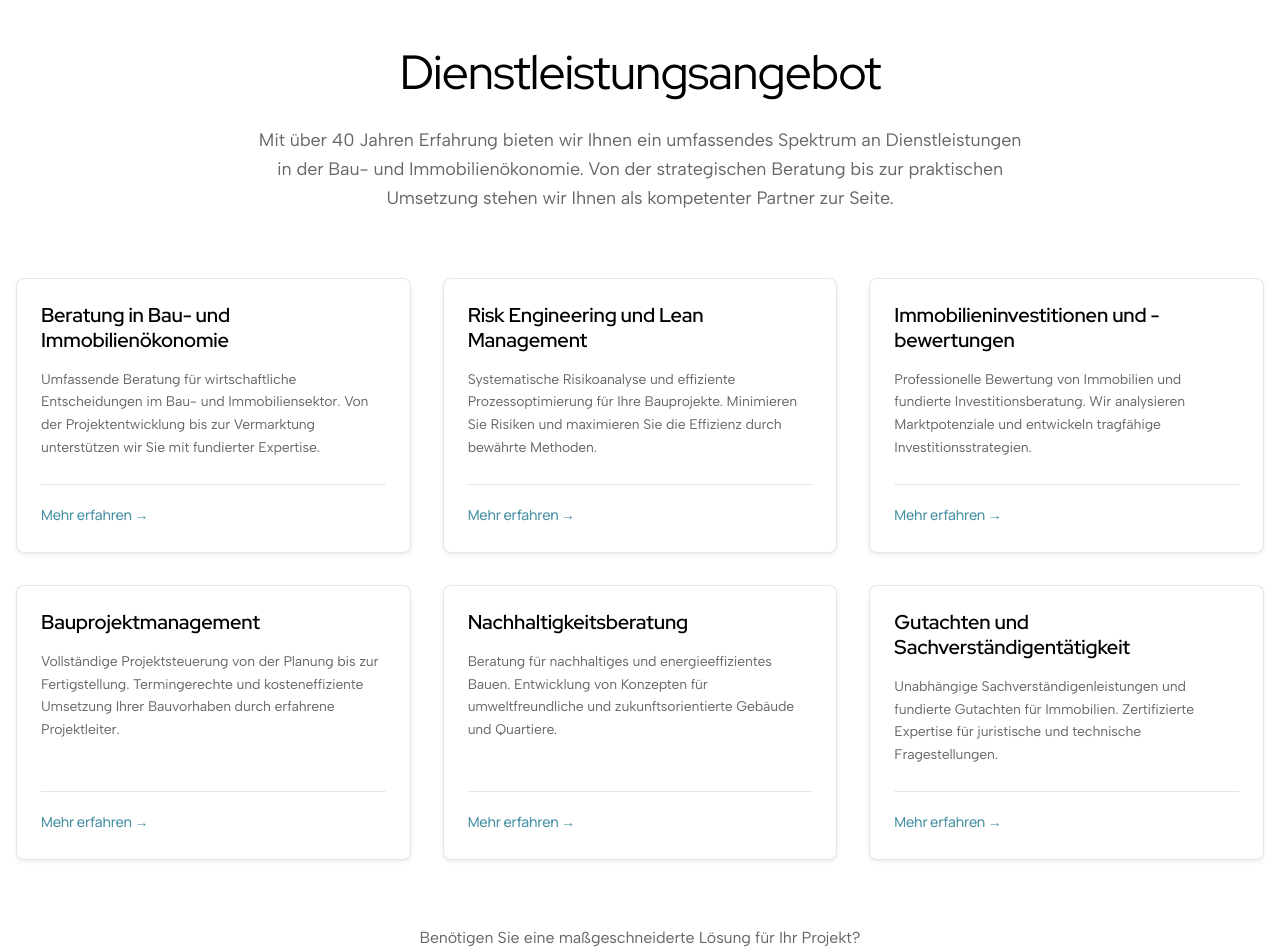
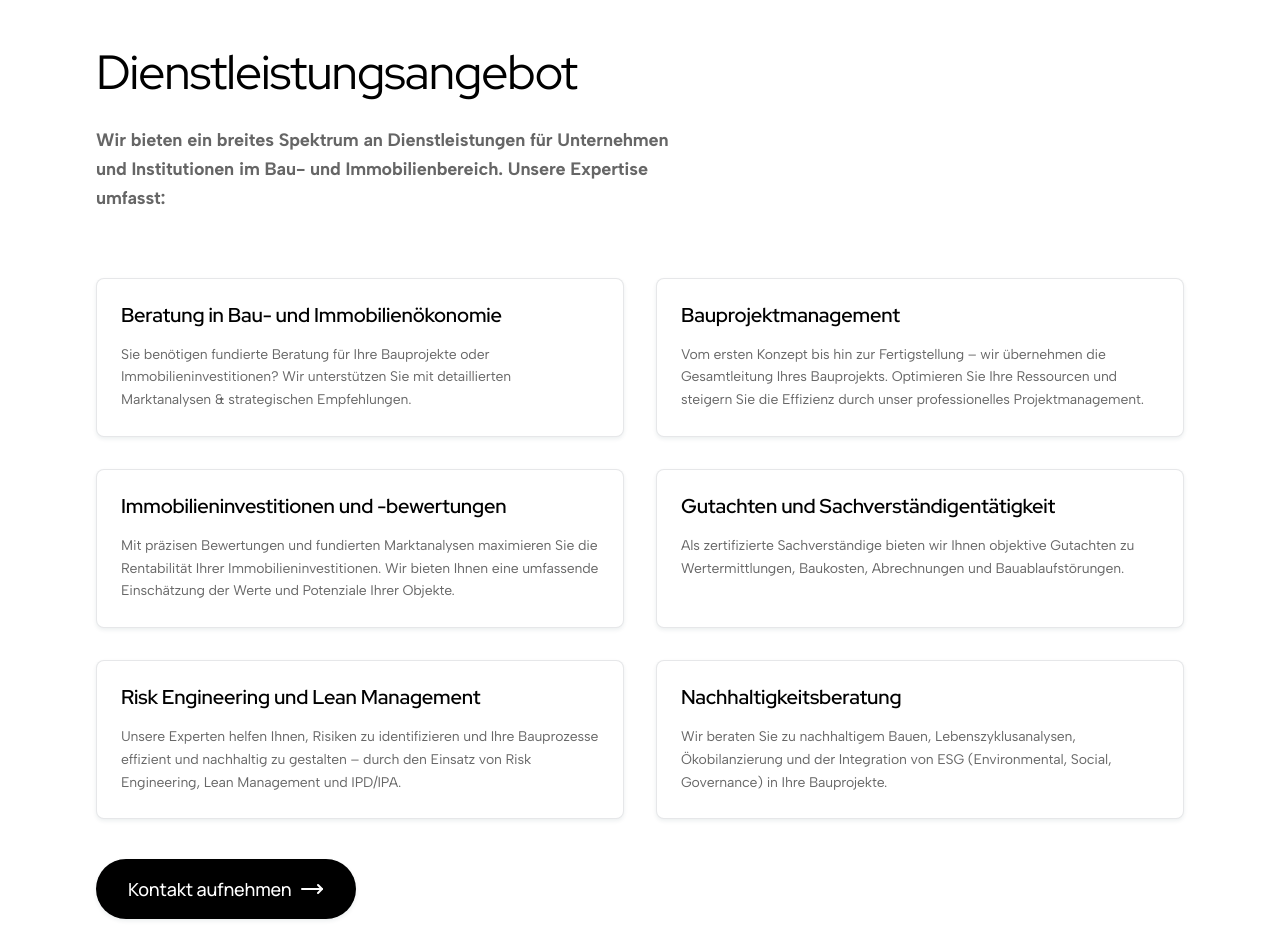
Before and after one commit to SonnyHardy/Steinbeis-website, a Next.js app: page / in a window 1280 px wide. Shown: the part 940-1892 px from the top of the page. Built offline with nearby package versions, Linux system fonts and the light colour scheme.

Commit message:
Update service section

```diff
--- a/src/app/components/Header/HeroSection.tsx
+++ b/src/app/components/Header/HeroSection.tsx
@@ -52,7 +52,7 @@ export default function HeroSection() {
                   alt="EUcert Zertifizierungssiegel"
                   width={120}
                   height={120}
-                  className="w-48 h-48 md:w-36 md:h-36"
+                  className="w-32 h-32 md:w-36 md:h-36"
               />
             </div>
 
--- a/src/app/components/ServiceSection/ServiceCard.tsx
+++ b/src/app/components/ServiceSection/ServiceCard.tsx
@@ -12,11 +12,6 @@ export default function ServiceCard({ title, description, className = '' }: Serv
         <p className="font-albert-sans text-[var(--text-muted)] text-sm leading-relaxed flex-grow">
           {description}
         </p>
-        <div className="mt-6 pt-4 border-t border-[var(--border-light)]">
-          <span className="font-manrope font-medium text-[var(--color-secondary)] text-sm hover:text-[var(--text-primary)] transition-colors cursor-pointer">
-            Mehr erfahren →
-          </span>
-        </div>
       </div>
     </Card>
   );
--- a/src/app/components/ServiceSection/ServiceSection.tsx
+++ b/src/app/components/ServiceSection/ServiceSection.tsx
@@ -3,58 +3,59 @@
 import React from 'react';
 import ServiceCard from './ServiceCard';
 import { ServiceData } from '@/types';
+import {Button} from "@/app/components/UI";
+import {MoveRight} from "lucide-react";
 
 const servicesData: ServiceData[] = [
   {
     id: '1',
     title: 'Beratung in Bau- und Immobilienökonomie',
-    description: 'Umfassende Beratung für wirtschaftliche Entscheidungen im Bau- und Immobiliensektor. Von der Projektentwicklung bis zur Vermarktung unterstützen wir Sie mit fundierter Expertise.'
+    description: 'Sie benötigen fundierte Beratung für Ihre Bauprojekte oder Immobilieninvestitionen? Wir unterstützen Sie mit detaillierten Marktanalysen & strategischen Empfehlungen. '
   },
   {
     id: '2',
-    title: 'Risk Engineering und Lean Management',
-    description: 'Systematische Risikoanalyse und effiziente Prozessoptimierung für Ihre Bauprojekte. Minimieren Sie Risiken und maximieren Sie die Effizienz durch bewährte Methoden.'
+    title: 'Bauprojektmanagement',
+    description: 'Vom ersten Konzept bis hin zur Fertigstellung – wir übernehmen die Gesamtleitung Ihres Bauprojekts. Optimieren Sie Ihre Ressourcen und steigern Sie die Effizienz durch unser professionelles Projektmanagement.'
   },
   {
     id: '3',
     title: 'Immobilieninvestitionen und -bewertungen',
-    description: 'Professionelle Bewertung von Immobilien und fundierte Investitionsberatung. Wir analysieren Marktpotenziale und entwickeln tragfähige Investitionsstrategien.'
+    description: 'Mit präzisen Bewertungen und fundierten Marktanalysen maximieren Sie die Rentabilität Ihrer Immobilieninvestitionen. Wir bieten Ihnen eine umfassende Einschätzung der Werte und Potenziale Ihrer Objekte.'
   },
   {
     id: '4',
-    title: 'Bauprojektmanagement',
-    description: 'Vollständige Projektsteuerung von der Planung bis zur Fertigstellung. Termingerechte und kosteneffiziente Umsetzung Ihrer Bauvorhaben durch erfahrene Projektleiter.'
+    title: 'Gutachten und Sachverständigentätigkeit',
+    description: 'Als zertifizierte Sachverständige bieten wir Ihnen objektive Gutachten zu Wertermittlungen, Baukosten, Abrechnungen und Bauablaufstörungen.'
   },
   {
     id: '5',
-    title: 'Nachhaltigkeitsberatung',
-    description: 'Beratung für nachhaltiges und energieeffizientes Bauen. Entwicklung von Konzepten für umweltfreundliche und zukunftsorientierte Gebäude und Quartiere.'
+    title: 'Risk Engineering und Lean Management',
+    description: 'Unsere Experten helfen Ihnen, Risiken zu identifizieren und Ihre Bauprozesse effizient und nachhaltig zu gestalten – durch den Einsatz von Risk Engineering, Lean Management und IPD/IPA.'
   },
   {
     id: '6',
-    title: 'Gutachten und Sachverständigentätigkeit',
-    description: 'Unabhängige Sachverständigenleistungen und fundierte Gutachten für Immobilien. Zertifizierte Expertise für juristische und technische Fragestellungen.'
+    title: 'Nachhaltigkeitsberatung',
+    description: 'Wir beraten Sie zu nachhaltigem Bauen, Lebenszyklusanalysen, Ökobilanzierung und der Integration von ESG (Environmental, Social, Governance) in Ihre Bauprojekte.'
   }
 ];
 
 export default function ServiceSection() {
   return (
-    <section id="dienstleistungen" className="py-20 bg-white">
+    <section id="dienstleistungen" className="p-20 bg-white">
       <div className="container mx-auto px-4">
         {/* Sektion Titel */}
-        <div className="text-center mb-16">
+        <div className="mb-16">
           <h2 className="module-title text-[var(--text-primary)] mb-6">
             Dienstleistungsangebot
           </h2>
-          <p className="font-albert-sans text-lg text-[var(--text-muted)] max-w-3xl mx-auto leading-relaxed">
-            Mit über 40 Jahren Erfahrung bieten wir Ihnen ein umfassendes Spektrum an Dienstleistungen
-            in der Bau- und Immobilienökonomie. Von der strategischen Beratung bis zur praktischen Umsetzung
-            stehen wir Ihnen als kompetenter Partner zur Seite.
+          <p className="font-albert-sans font-black text-lg text-[var(--text-muted)] max-w-xl leading-relaxed">
+            Wir bieten ein breites Spektrum an Dienstleistungen für Unternehmen
+            und Institutionen im Bau- und Immobilienbereich. Unsere Expertise umfasst:
           </p>
         </div>
 
         {/* Services Grid */}
-        <div className="grid grid-cols-1 md:grid-cols-2 lg:grid-cols-3 gap-8">
+        <div className="grid grid-cols-1 md:grid-cols-2 lg:grid-cols-2 gap-8">
           {servicesData.map((service) => (
             <ServiceCard
               key={service.id}
@@ -64,21 +65,17 @@ export default function ServiceSection() {
           ))}
         </div>
 
-        {/* CTA Bereich */}
-        <div className="text-center mt-16">
-          <p className="font-albert-sans text-[var(--text-muted)] mb-6">
-            Benötigen Sie eine maßgeschneiderte Lösung für Ihr Projekt?
-          </p>
-          <button
+        {/* CTA Button */}
+        <Button
+            variant="primary"
+            size="large"
             onClick={() => document.getElementById('kontakt')?.scrollIntoView({ behavior: 'smooth' })}
-            className="inline-flex items-center gap-2 font-manrope font-medium text-[var(--color-secondary)] hover:text-[var(--text-primary)] transition-colors duration-200"
-          >
-            Jetzt unverbindlich beraten lassen
-            <svg className="w-5 h-5" fill="none" stroke="currentColor" viewBox="0 0 24 24">
-              <path strokeLinecap="round" strokeLinejoin="round" strokeWidth={2} d="M17 8l4 4m0 0l-4 4m4-4H3" />
-            </svg>
-          </button>
-        </div>
+            className="mt-10"
+        >
+          Kontakt aufnehmen
+          <MoveRight />
+        </Button>
+
       </div>
     </section>
   );
```
